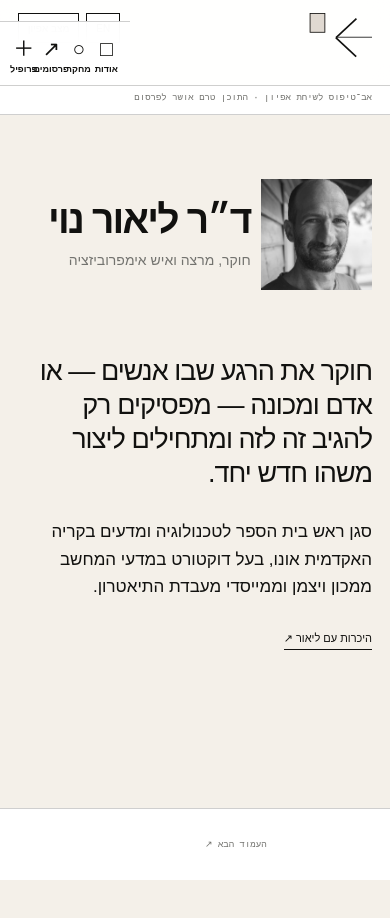
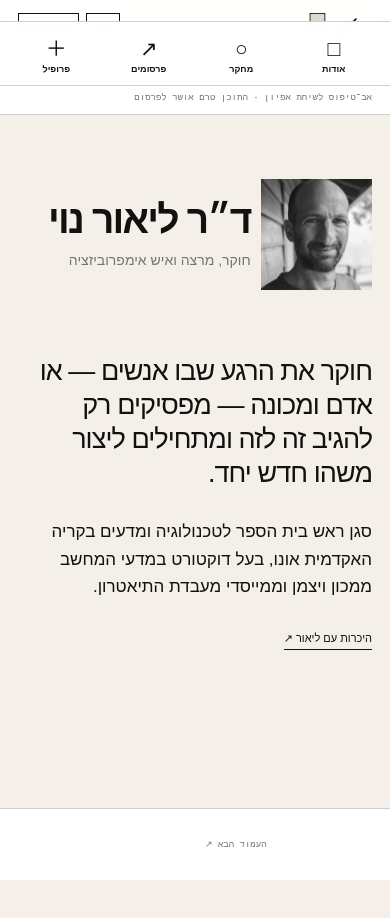
Before and after one commit to CreativeLabOAC/CreativeLabOAC, a Next.js app: page / in a window 390 px wide. Shown: the top 918 px of the page. Built offline with nearby package versions, Linux system fonts and the light colour scheme.

Commit message:
Fix mobile navigation width

```diff
--- a/app/globals.css
+++ b/app/globals.css
@@ -161,7 +161,7 @@ img { display: block; width: 100%; }
 }
 @media(max-width:720px){
   :root{--margin:18px}.site{padding-bottom:64px}.header{min-height:86px;grid-template-columns:82px 1fr;padding-block:13px}.back-mark{width:76px;transform:scale(.82);transform-origin:top left}[dir="rtl"] .back-mark{transform-origin:top right}.header-actions{justify-self:end}.notice span:last-child{display:none}
-  .header nav{position:fixed;z-index:45;inset-inline:0;bottom:0;height:64px;padding:6px 10px 5px;display:flex;align-items:stretch;justify-content:space-around;gap:0;background:rgba(255,255,255,.96);border-top:1px solid var(--line);backdrop-filter:blur(12px)}
+  .header nav{position:fixed;z-index:45;inset-inline:0;bottom:0;width:100%;height:64px;padding:6px 10px 5px;display:flex;align-items:stretch;justify-self:stretch;justify-content:space-around;gap:0;background:rgba(255,255,255,.96);border-top:1px solid var(--line);backdrop-filter:blur(12px)}
   .header nav a{min-width:0;flex:1;justify-content:center;gap:2px;font-size:9px}.nav-symbol{height:28px;font-size:21px}.header nav a.active::after{top:-7px;bottom:auto;width:60%;height:3px}
   .screen{padding-block:64px}.home-screen{display:grid;grid-template-columns:repeat(6,1fr);gap:10px}.portrait{grid-column:1/span 2}.identity-block{grid-column:3/span 4}.identity-block h1{font-size:39px}.home-copy{grid-column:1/span 6}.folio{display:none}
   .content-screen{display:block}.page-kicker{margin-bottom:55px}.page-title h1{font-size:54px}.about-screen blockquote{margin:75px 0;font-size:42px}.value-list{grid-template-columns:1fr}.value-list article{min-height:205px;border-bottom:1px solid var(--line)}.theatre-note,.current-note{margin-top:75px;padding:28px}
```
Also changed, not shown: 1 other file (tests, documents, lock files or other folders).
